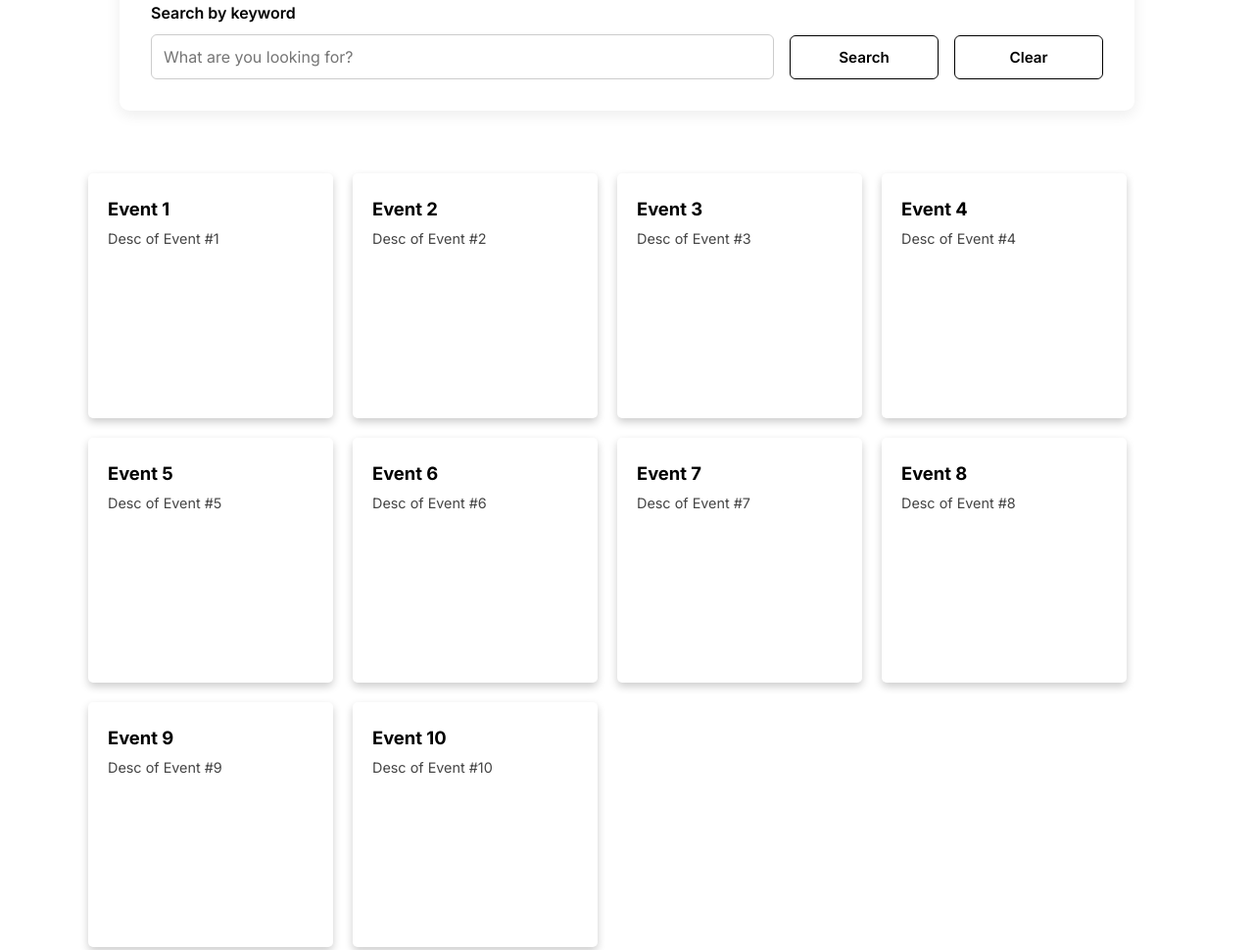
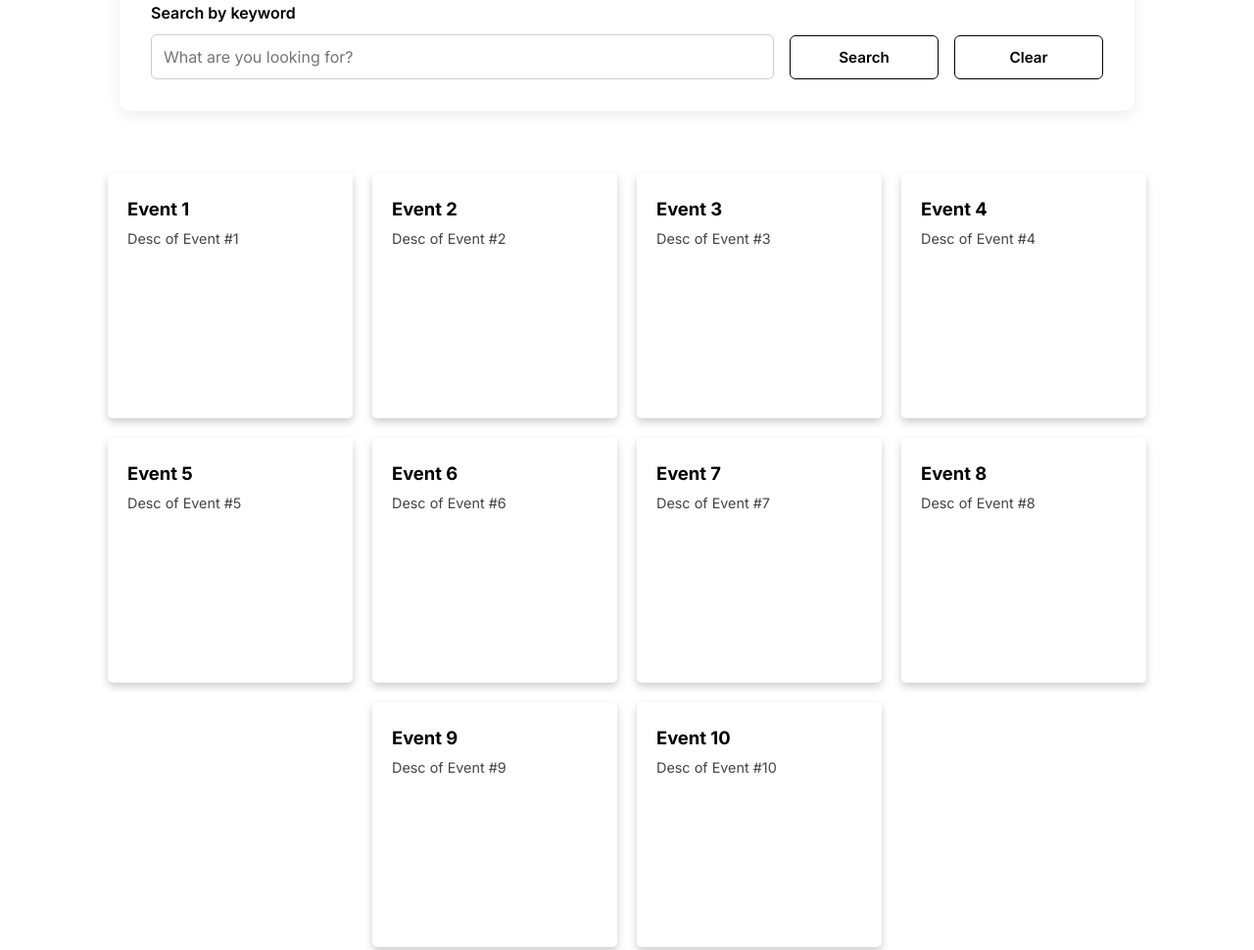
Before and after one commit to HarshPatel-2005/Smart-Campus-Event-Planner, a website: page views/events.html in a window 1280 px wide. Shown: the part 304-1274 px from the top of the page at 98% size. Drawn offline with Linux system fonts and the light colour scheme.

Commit message:
Update style.css

```diff
--- a/public/css/style.css
+++ b/public/css/style.css
@@ -565,7 +565,7 @@ width: 40%;
 .event-cards{
     display: flex;
     flex-wrap: wrap;
-    justify-content: flex-start;
+    justify-content: center;
     align-items: center;
     gap: 20px;
 
@@ -1422,6 +1422,8 @@ width: 40%;
 .admin-theme .navbar {
     background-color: #fdcdcd;
     border-bottom: none;
+}
+
 .empty-state p {
     font-size: 1.1rem;
     color: #888;
```
